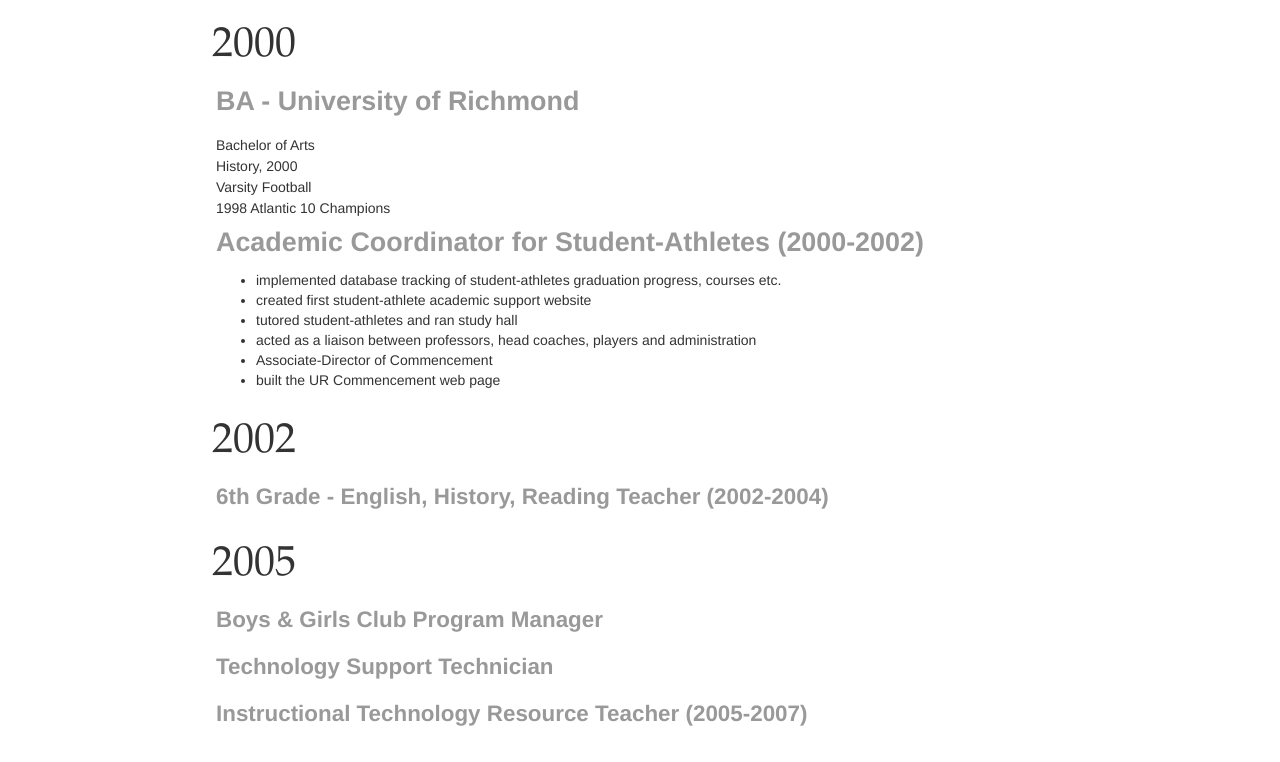
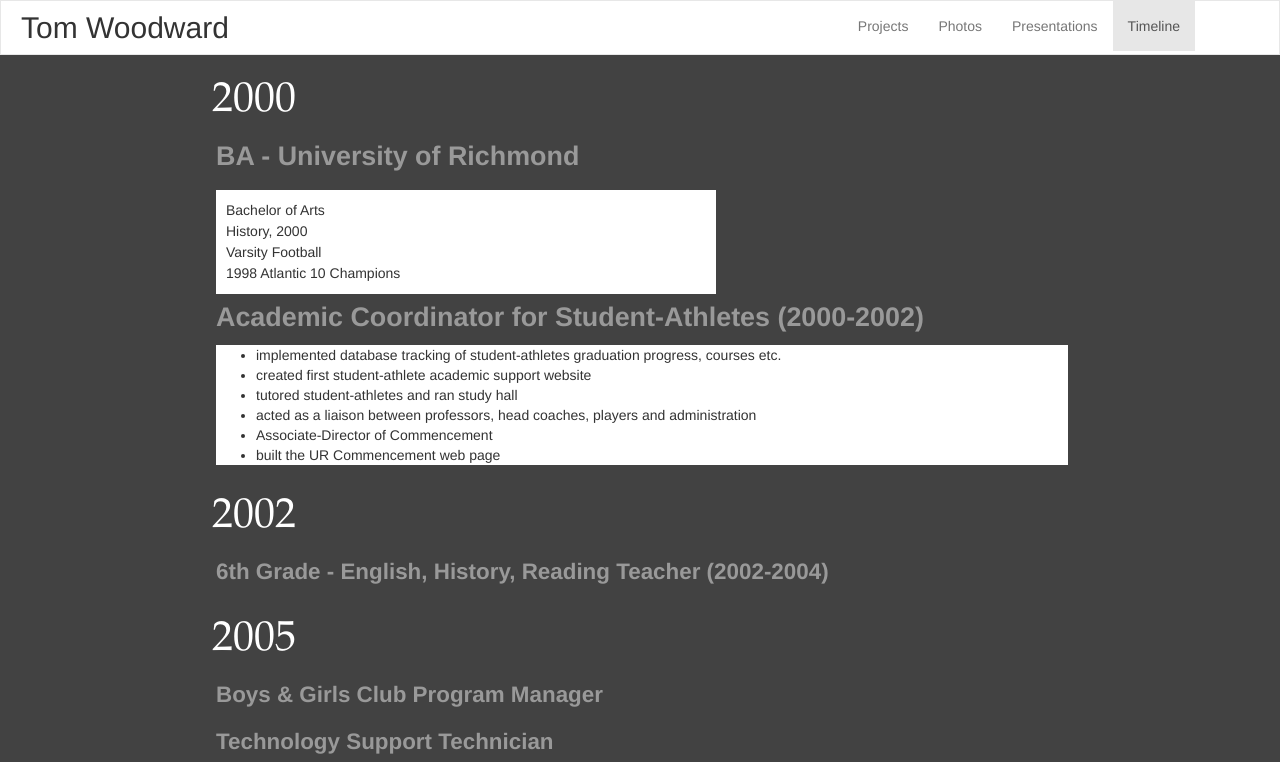
Before and after one commit to woodwardtw/woodwardtw.github.io, a plain HTML site: page timeline.html in a window 1280 px wide. Both pictures are taken after a click on the element "2000". Shown: the top 762 px of the page. Drawn offline with nearby package versions, Linux system fonts and the light colour scheme.

Commit message:
some css adjustments
long way to go

```diff
--- a/timeline.html
+++ b/timeline.html
@@ -8,8 +8,51 @@
 		<script type="text/javascript" src="js/timeliner.min.js"></script>
 		<link rel="stylesheet" href="https://maxcdn.bootstrapcdn.com/bootstrap/3.3.5/css/bootstrap.min.css">
 		<link href="vendor/twbs/bootstrap/dist/css/me.css" rel="stylesheet">
+		<style type="text/css">
+		body {
+			background-color: #424242;
+
+		}
+		h2.timeline-time {
+			color: #fff;
+		}
+
+		p{
+			background-color:#fff;
+			padding: 10px;
+		}
+		ul {
+			background-color: #fff;
+		}
+
+		</style>
 	</head>
    <body>
+   <nav class="navbar navbar-default">
+        <h2 id="title-header">Tom Woodward</h2>
+  <div class="container">
+    <!-- Brand and toggle get grouped for better mobile display -->
+    <div class="navbar-header">
+      <button type="button" class="navbar-toggle collapsed" data-toggle="collapse" data-target="#bs-example-navbar-collapse-1" aria-expanded="false">
+        <span class="sr-only">Toggle navigation</span>
+        <span class="icon-bar"></span>
+        <span class="icon-bar"></span>
+        <span class="icon-bar"></span>
+      </button>
+      <!--<a class="navbar-brand" href="#">Tom Woodward</a> -->
+    </div>
+
+    <!-- Collect the nav links, forms, and other content for toggling -->
+    <div class="collapse navbar-collapse" id="bs-example-navbar-collapse-1">
+      <ul class="nav navbar-nav">
+        <li><a href="#">Projects <span class="sr-only">(current)</span></a></li>
+        <li><a href="photos.html">Photos</a></li>
+        <li><a href="presentations.html">Presentations</a></li>
+        <li class="active"><a href="timeline.html">Timeline</a></li>
+      </ul>
+    </div><!-- /.navbar-collapse -->
+  </div><!-- /.container-fluid -->
+</nav>
    	<div id="timeline" class="timeline-container">
         <div class="timeline-wrapper">
                 <h2 class="timeline-time">2000</h2>
@@ -93,6 +136,7 @@
 		                                <p>Henrico County Public Schools</p>
 		                                <br/>
 		                                <br/>
+		                                <br/>
 		                                <ul>
 											<li>designed multimedia online classes for the school district</li>
 											<li>assisted teachers in integrating a variety of technologies into
@@ -119,8 +163,8 @@
 
 		                	<dt class="timeline-event" id="event07"><a>Master's Degree - Instructional Technology</a></dt>
 			                	<dd class="timeline-event-content" id="event07EX">
-			                	Henrico County Public Schools<br/>
-									Richmond, VA
+			                	    <a href="http://www.itma.vt.edu/">ITMA Program</a><br/>
+									Virginia Tech
 			                	</dd>
 		                	</dt>
 		                </dl>
```
